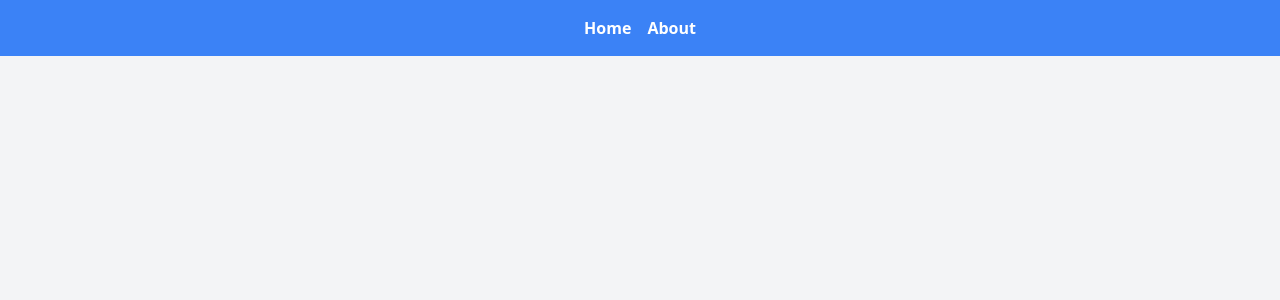
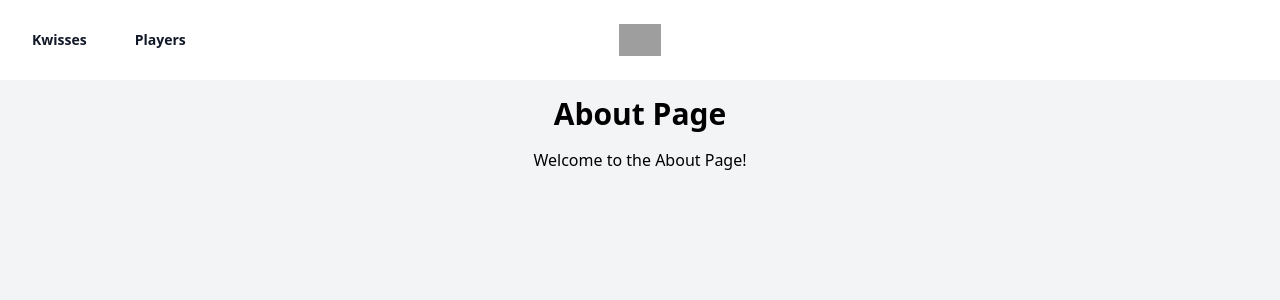
Before and after one commit to roy-debie/kwishetwel, a React (Vite) app in the folder vite/: page /players in a window 1280 px wide. Before the commit this address had no page. Shown: the top 300 px of the page. Built offline with nearby package versions, Linux system fonts and the light colour scheme; grey boxes are pictures that could not be loaded.

Commit message:
Added header

```diff
--- a/vite/package.json
+++ b/vite/package.json
@@ -10,6 +10,8 @@
     "preview": "vite preview"
   },
   "dependencies": {
+    "@headlessui/react": "^2.0.4",
+    "@heroicons/react": "^2.1.3",
     "axios": "^1.7.2",
     "react": "^18.2.0",
     "react-dom": "^18.2.0",
--- a/vite/src/App.tsx
+++ b/vite/src/App.tsx
@@ -1,30 +1,105 @@
-import React from "react";
+import React, { useState } from "react";
 import { BrowserRouter as Router, Route, Routes, Link } from "react-router-dom";
-import Home from "./pages/Home";
-import About from "./pages/About";
+import Kwisses from "./pages/Kwisses";
+import Players from "./pages/Players";
+import { Dialog, DialogPanel } from "@headlessui/react";
+import { Bars3Icon, XMarkIcon } from "@heroicons/react/24/outline";
+
+const navigation = [
+  { name: "Kwisses", href: "/" },
+  { name: "Players", href: "/players" },
+];
 
 const App: React.FC = () => {
+  const [mobileMenuOpen, setMobileMenuOpen] = useState(false);
+
   return (
     <Router>
       <div className="min-h-screen bg-gray-100">
-        <nav className="bg-blue-500 p-4">
-          <ul className="flex space-x-4 justify-center">
-            <li>
-              <Link to="/" className="text-white font-semibold">
-                Home
-              </Link>
-            </li>
-            <li>
-              <Link to="/about" className="text-white font-semibold">
-                About
-              </Link>
-            </li>
-          </ul>
-        </nav>
+        <header className="bg-white">
+          <nav
+            className="mx-auto flex max-w-7xl items-center justify-between p-6 lg:px-8"
+            aria-label="Global"
+          >
+            <div className="flex flex-1">
+              <div className="hidden lg:flex lg:gap-x-12">
+                {navigation.map((item) => (
+                  <Link
+                    key={item.name}
+                    to={item.href}
+                    className="text-sm font-semibold leading-6 text-gray-900"
+                  >
+                    {item.name}
+                  </Link>
+                ))}
+              </div>
+              <div className="flex lg:hidden">
+                <button
+                  type="button"
+                  className="-m-2.5 inline-flex items-center justify-center rounded-md p-2.5 text-gray-700"
+                  onClick={() => setMobileMenuOpen(true)}
+                >
+                  <span className="sr-only">Open main menu</span>
+                  <Bars3Icon className="h-6 w-6" aria-hidden="true" />
+                </button>
+              </div>
+            </div>
+            <a href="#" className="-m-1.5 p-1.5">
+              <span className="sr-only">Your Company</span>
+              <img
+                className="h-8 w-auto"
+                src="https://tailwindui.com/img/logos/mark.svg?color=indigo&shade=600"
+                alt=""
+              />
+            </a>
+            <div className="flex flex-1 justify-end">&nbsp;</div>
+          </nav>
+          <Dialog
+            className="lg:hidden"
+            open={mobileMenuOpen}
+            onClose={setMobileMenuOpen}
+          >
+            <div className="fixed inset-0 z-10" />
+            <DialogPanel className="fixed inset-y-0 left-0 z-10 w-full overflow-y-auto bg-white px-6 py-6">
+              <div className="flex items-center justify-between">
+                <div className="flex flex-1">
+                  <button
+                    type="button"
+                    className="-m-2.5 rounded-md p-2.5 text-gray-700"
+                    onClick={() => setMobileMenuOpen(false)}
+                  >
+                    <span className="sr-only">Close menu</span>
+                    <XMarkIcon className="h-6 w-6" aria-hidden="true" />
+                  </button>
+                </div>
+                <Link to="#" className="-m-1.5 p-1.5">
+                  <span className="sr-only">Your Company</span>
+                  <img
+                    className="h-8 w-auto"
+                    src="https://tailwindui.com/img/logos/mark.svg?color=indigo&shade=600"
+                    alt=""
+                  />
+                </Link>
+                <div className="flex flex-1 justify-end">&nbsp;</div>
+              </div>
+              <div className="mt-6 space-y-2">
+                {navigation.map((item) => (
+                  <Link
+                    key={item.name}
+                    to={item.href}
+                    className="-mx-3 block rounded-lg px-3 py-2 text-base font-semibold leading-7 text-gray-900 hover:bg-gray-50"
+                  >
+                    {item.name}
+                  </Link>
+                ))}
+              </div>
+            </DialogPanel>
+          </Dialog>
+        </header>
         <div className="p-4">
           <Routes>
-            <Route path="/" element={<Home />} />
-            <Route path="/about" element={<About />} />
+            <Route path="/" element={<Kwisses />} />
+            <Route path="/players" element={<Players />} />
           </Routes>
         </div>
       </div>
--- a/vite/src/pages/Home.tsx
+++ b/vite/src/pages/Kwisses.tsx
@@ -1,7 +1,7 @@
 import React, { useEffect, useState } from "react";
 import axios from "axios";
 
-const Home: React.FC = () => {
+const Kwisses: React.FC = () => {
   const [data, setData] = useState([]);
   const [loading, setLoading] = useState<boolean>(true);
   const [error, setError] = useState<string | null>(null);
@@ -43,4 +43,4 @@ const Home: React.FC = () => {
   );
 };
 
-export default Home;
+export default Kwisses;
--- a/vite/src/pages/About.tsx
+++ b/vite/src/pages/Players.tsx
@@ -1,6 +1,6 @@
 import React from "react";
 
-const About: React.FC = () => {
+const Players: React.FC = () => {
   return (
     <div className="text-center">
       <h1 className="text-3xl font-bold">About Page</h1>
@@ -9,4 +9,4 @@ const About: React.FC = () => {
   );
 };
 
-export default About;
+export default Players;
```
Also changed, not shown: 2 other files (tests, documents, lock files or other folders).
